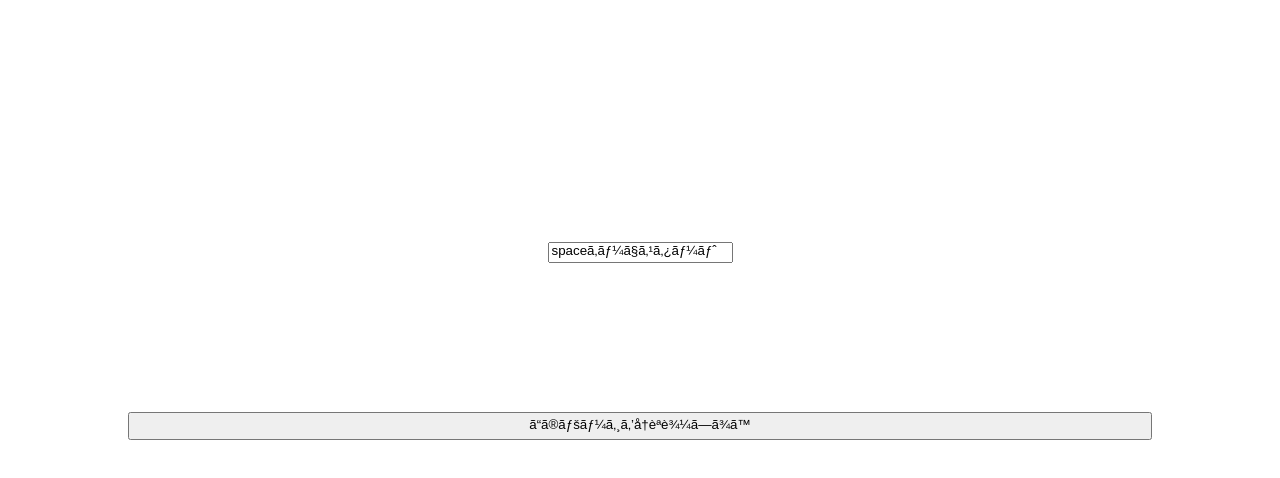
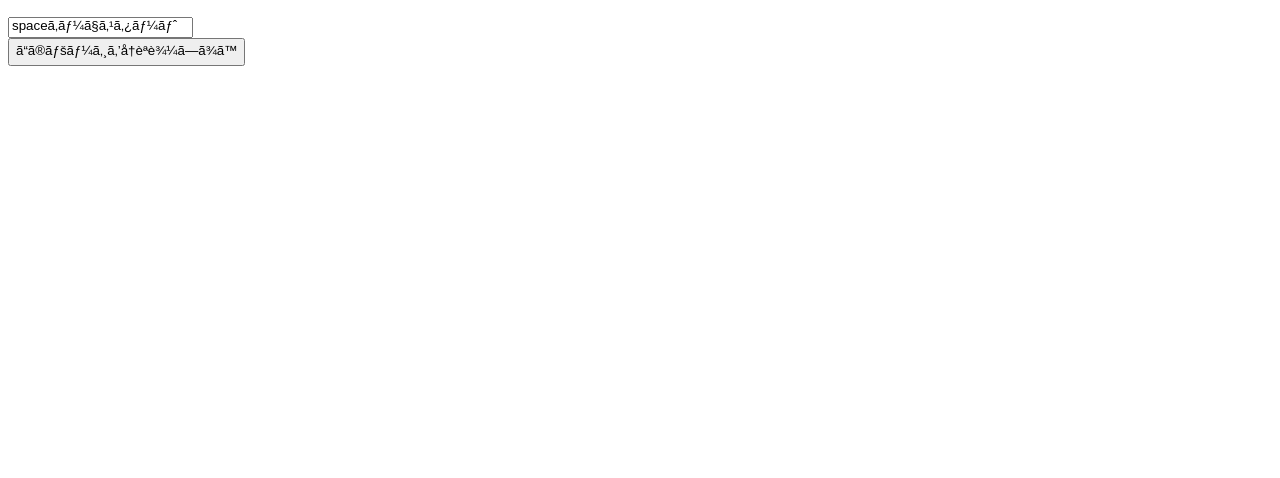
Before and after one commit to HI-hana/univer-test, a plain HTML site: page index.html in a window 1280 px wide. Drawn offline with Linux system fonts and the light colour scheme.

Commit message:
Update index.html

```diff
--- a/index.html
+++ b/index.html
@@ -3,37 +3,13 @@
   <head>
     <meta name=”viewport” content=”width=device-width,user-scalable=no”　charset="utf-8" />
     <title>予備実験</title>
-    <style>
-      body{
-        height:100%;
-        margin:0;
-      }
-      #text {
-        margin-top: 50px;
-        font-size: 100pt;
-        font-weight: bold;
-        color: #666;
-        text-align: center;
-      }
-      span {
-        transition: all 300ms 0s ease;
-      }
-      .add-blue {
-        color: #00f;
-      }
-      div {
-        text-align: center;
-        margin-bottom:20px
-      }
-
-    </style>
   </head>
-  <body id = "text">
+  <body>
     <p id="jap"></p>
     <p id="text"></p>
     <form name = "js">
     <div><input type = "text" name = "box" value = "spaceキーでスタート" oninput = "keyDown(e)" onfocus="if(this.value==this.defaultValue){this.value=''}"></div>
-    <div><input type="button" style="width:80%; height:20%" value="このページを再読込します" onclick="window.location.reload();" /></div>
+    <div><input type="button" value="このページを再読込します" onclick="window.location.reload();" /></div>
     <script src="app.js"></script>
   </body>
 </html>
```
